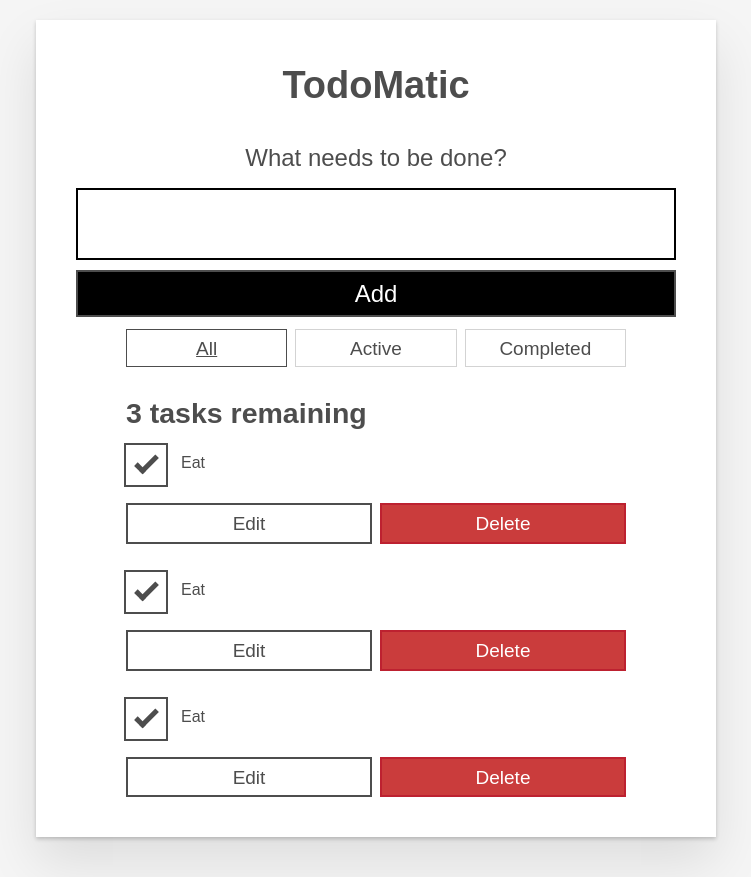
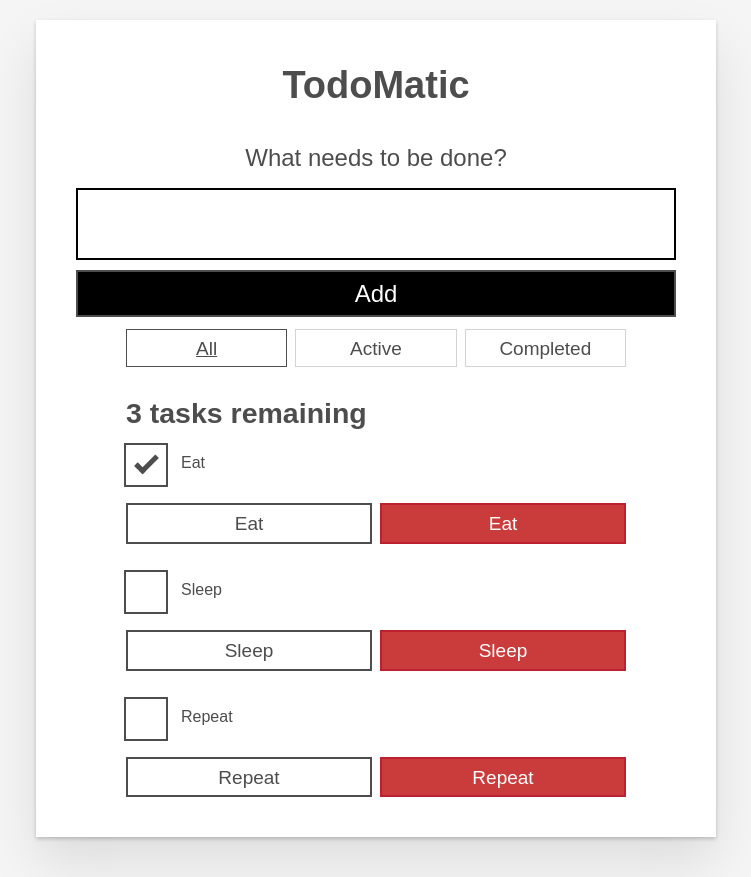
Before and after one commit to Stefany93/react-accessible-todo-list-app, a React (Create React App) app in the folder todo/: page / in a window 1280 px wide. Shown: the whole page, without its empty margins (264-1015 px from the left). Built offline with nearby package versions, Linux system fonts and the light colour scheme.

Commit message:
To do component

```diff
--- a/todo/src/App.js
+++ b/todo/src/App.js
@@ -48,9 +48,9 @@
         className="todo-list stack-large stack-exception"
         aria-labelledby="list-heading"
       >
-        <Todo />
-        <Todo />
-        <Todo />
+        <Todo name="Eat" completed={true}/>
+        <Todo name="Sleep" completed={false}/>
+        <Todo name="Repeat" completed={false}/>
       </ul>
     </div>
   );
--- a/todo/src/components/Todo.js
+++ b/todo/src/components/Todo.js
@@ -1,20 +1,20 @@
 import React from "react";
 
-export default function Todo(){
+export default function Todo(props){
     return(
         <li className="todo stack-small">
           <div className="c-cb">
-            <input id="todo-0" type="checkbox" defaultChecked={true} />
+            <input id="todo-0" type="checkbox" defaultChecked={props.completed}  />
             <label className="todo-label" htmlFor="todo-0">
-              Eat
+              {props.name}
             </label>
           </div>
           <div className="btn-group">
             <button type="button" className="btn">
-              Edit <span className="visually-hidden">Eat</span>
+              {props.name} <span className="visually-hidden">{props.name}</span>
             </button>
             <button type="button" className="btn btn__danger">
-              Delete <span className="visually-hidden">Eat</span>
+              {props.name} <span className="visually-hidden">{props.name}</span>
             </button>
           </div>
         </li>
```
